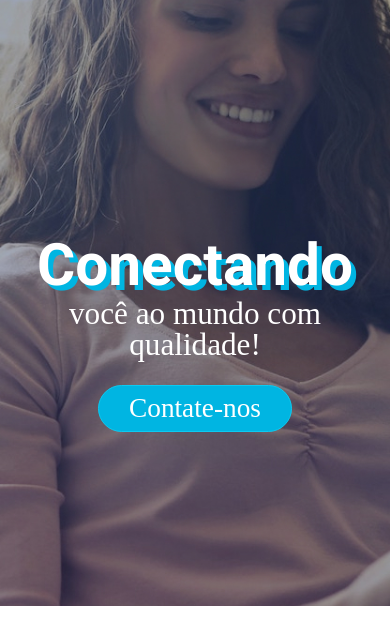
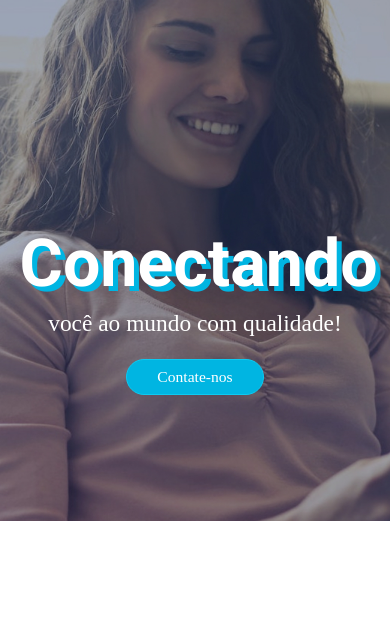
Before and after one commit to IsraelCueio/Ify, a plain HTML site: page index.html in a window 390 px wide. Shown: the part 122-766 px from the top of the page. Drawn offline with nearby package versions, Linux system fonts and the light colour scheme; a web font is replaced by a local one.

Commit message:
responsivity fixes

```diff
--- a/stylesheet/style.css
+++ b/stylesheet/style.css
@@ -100,17 +100,19 @@ nav:has(.collapsing){
 
 /* xl or smaller screens */
 
-@media (max-width: 1200px) {
+@media (max-width: 1201px) {
   #banner-section{
-    background-position: 75% 25%!important;
+    background-position: 50% 25%!important;
   }
 }
 
 /* lg or smaller screens */
 
-@media (max-width: 992px) {
+@media (max-width: 991px) {
   #banner-section{
-    background-position: 25% -10vh!important;
+    background-position: 25% 0vh!important;
+    min-height: 600px;
+    height: 90vh;
   }
 
   #d-line{
@@ -122,18 +124,18 @@ nav:has(.collapsing){
   }
 
   #banner-section h3{
-    margin-top:15vh;
-    font-size: 15vw
+    margin-top: 30%;;
+    font-size: 10vw
   }
 
   #banner-section p{
-    font-size: 8vw;
-    line-height: 8vw;
+    font-size: 4vw;
+    line-height: 4vw;
   }
 
   #banner-section button{
-    font-size: 7vw;
-    line-height: 9vw;
+    font-size: 4vw;
+    line-height: 6vw;
   }
 
   #banner-section button{
@@ -161,6 +163,24 @@ nav:has(.collapsing){
   }
 }
 
+/* md or smaller screens */
+
+@media (max-width: 769px) {
+  #banner-section{
+    background-position: 25% 0vh!important;
+    min-height: 600px;
+    height: 80vh;
+  }
+
+  #banner-section h3{
+    margin-top: 30vh;
+    font-size: 17vw
+  }
+  #banner-section p{
+    margin-top: 3vw;
+    font-size: 6vw
+  }
+}
 .navbar-brand img{
   width: 50vw!important;
   max-width: 250px;
```
